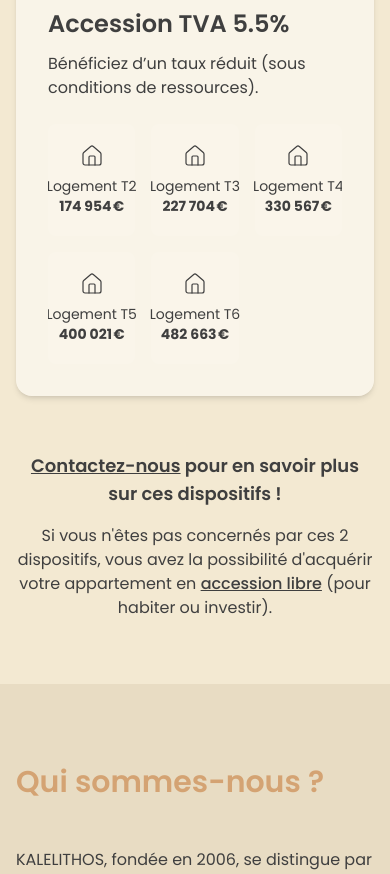
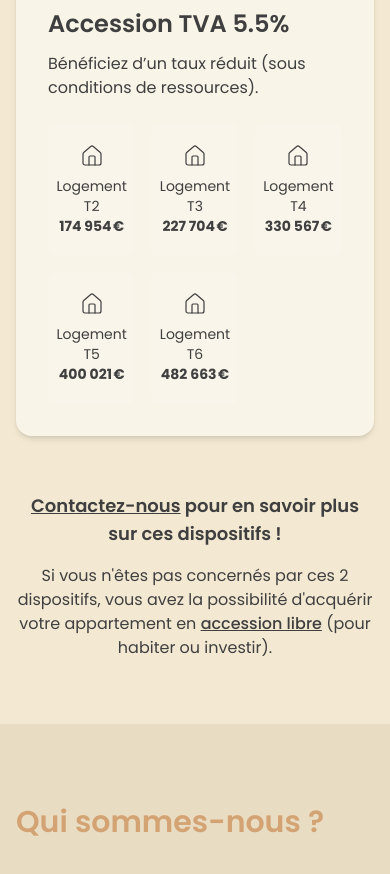
Before and after one commit to JordanFery/urbanit-, a Next.js app: page / in a window 390 px wide. Shown: the part 7520-8394 px from the top of the page. Built offline with nearby package versions, Linux system fonts and the light colour scheme.

Commit message:
prix 2eme card en 1 ligne sur version mobile

```diff
--- a/src/app/Frontend/Components/PageSix/offre.jsx
+++ b/src/app/Frontend/Components/PageSix/offre.jsx
@@ -63,7 +63,7 @@ export default function Offre() {
                                 Bénéficiez d’un taux réduit (sous conditions de ressources).
                             </p>
                         </div>
-                        <div className="grid grid-cols-3 gap-4 text-sm text-center truncate ">
+                        <div className="grid grid-cols-3 gap-4 text-sm text-center  ">
                             {[
                                 { type: "T2", price: "174 954 €" },
                                 { type: "T3", price: "227 704 €" },
@@ -77,7 +77,7 @@ export default function Offre() {
                                 >
                                     <Home strokeWidth={1.2} className="mb-2" />
                                     <span>Logement {logement.type}</span>
-                                    <strong>{logement.price}</strong>
+                                    <strong className="whitespace-nowrap">{logement.price}</strong>
                                 </div>
                             ))}
                         </div>
```
